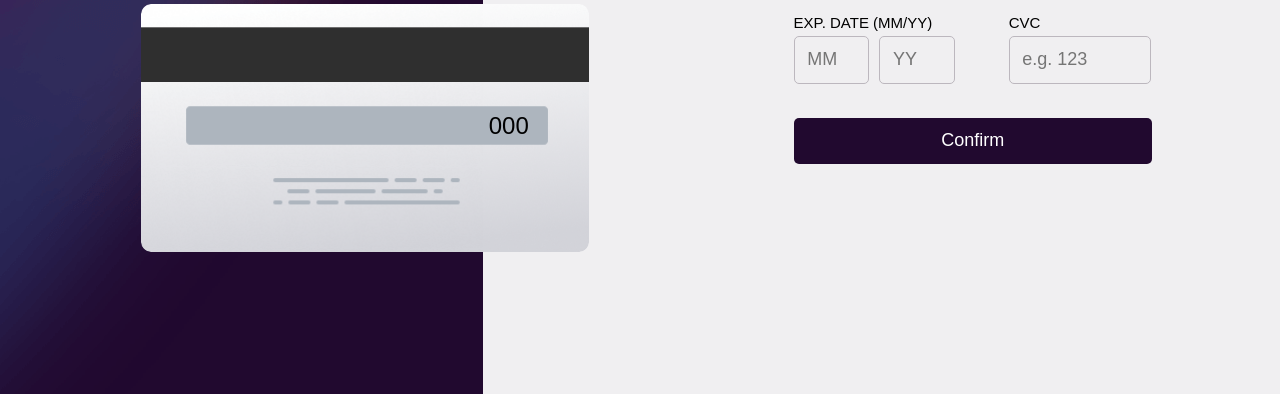
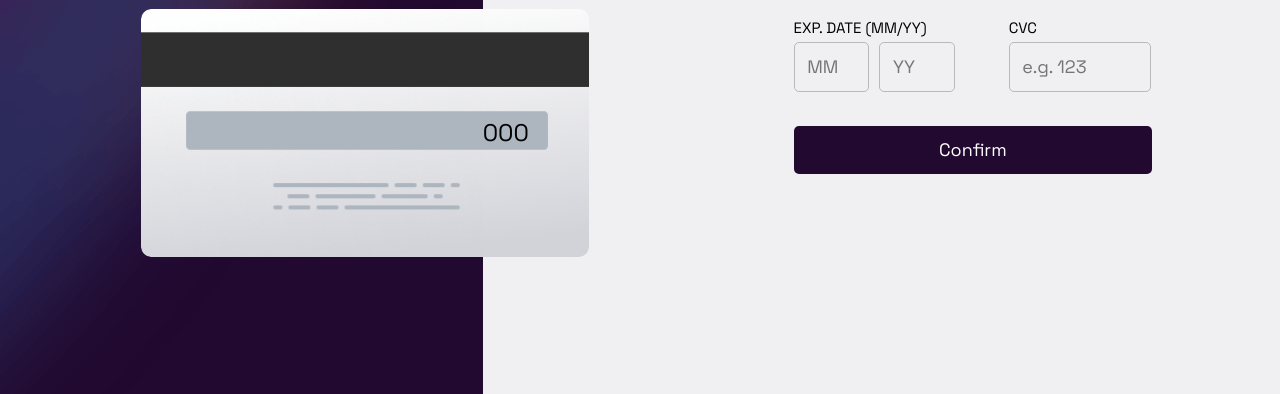
Before and after one commit to Mbungai-Francesco/Interactive_Card_Form, a plain HTML site: page index.html in a window 1280 px wide. Shown: the part 406-800 px from the top of the page. Drawn offline with nearby package versions, Linux system fonts and the light colour scheme.

Commit message:
Online font added

```diff
--- a/style.css
+++ b/style.css
@@ -1,3 +1,4 @@
+@import url('https://fonts.googleapis.com/css2?family=Space+Grotesk:wght@300..700&display=swap');
 *{
   margin: 0;
   padding: 0;
```
